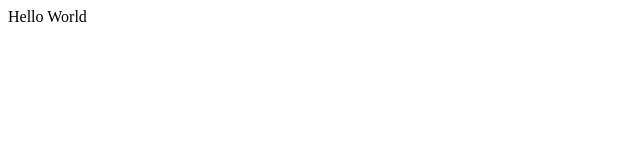
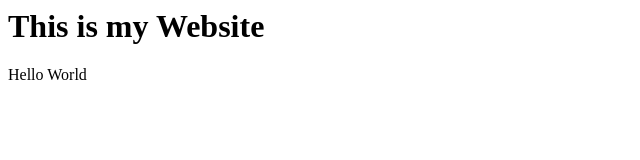
Before and after one commit to Mangeshct/Project-1, a plain HTML site: page index.html in a window 1280 px wide. Shown: the whole page, without its empty margins (0-640 px from the left). Drawn offline with Linux system fonts and the light colour scheme.

Commit message:
Modification

```diff
--- a/index.html
+++ b/index.html
@@ -1 +1,2 @@
+<h1>This is my Website</h1>
 <p>Hello World</p>
```
Also changed, not shown: 1 other file.
